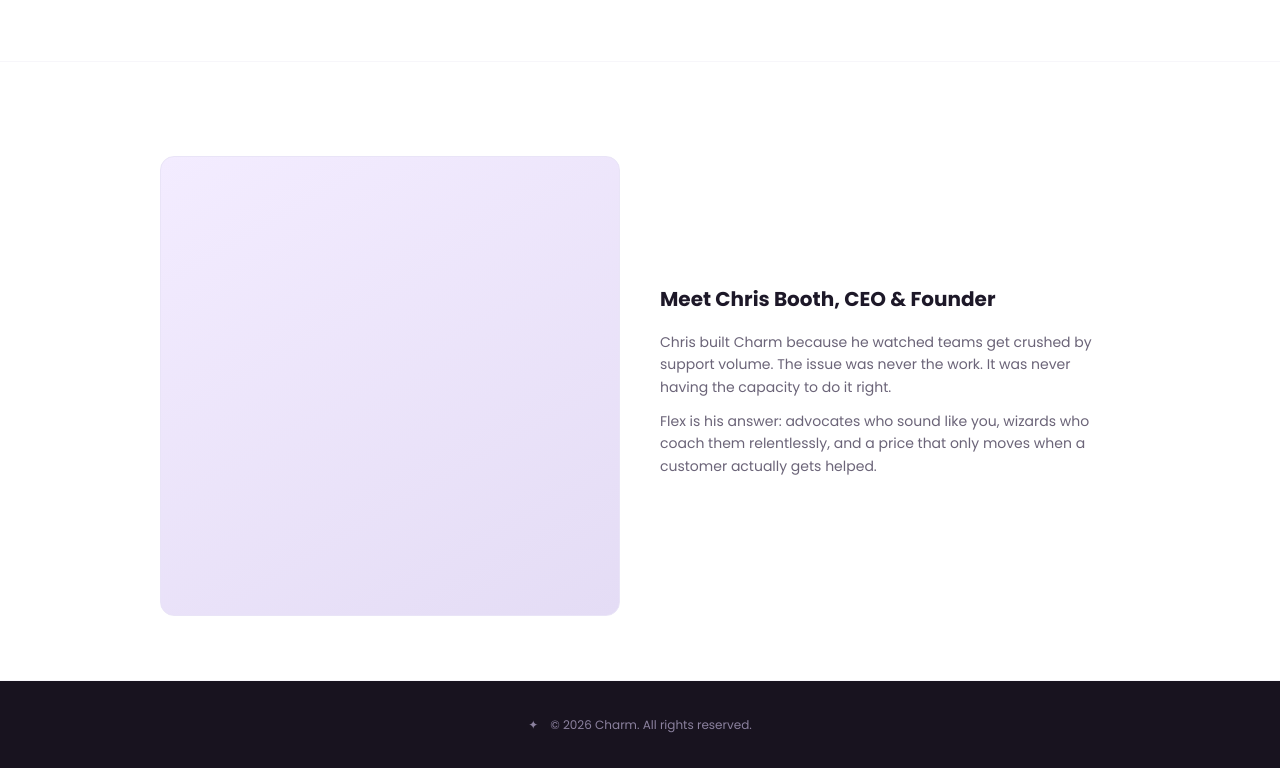
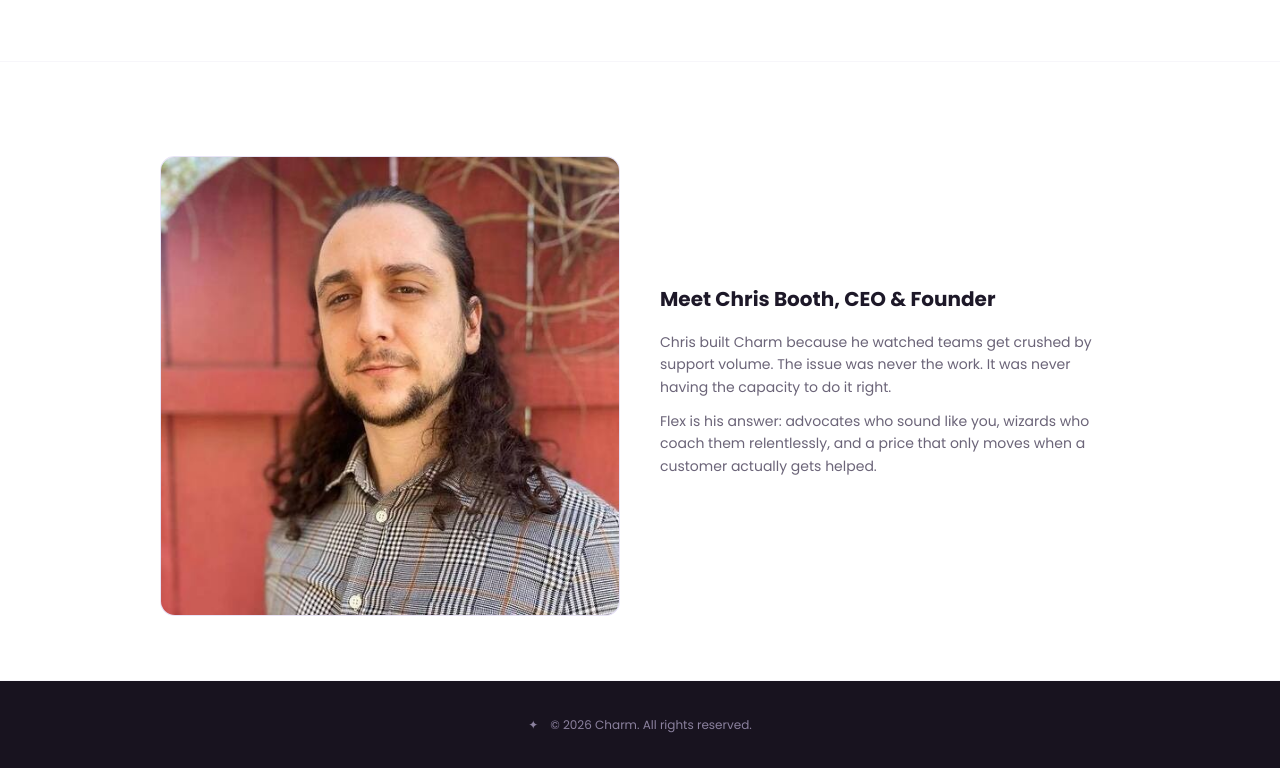
Before and after one commit to saribachi/charm-disco-booked, a plain HTML site: page thankyou-cs.html in a window 1280 px wide. Shown: the part 4169-4937 px from the top of the page. Drawn offline with Linux system fonts and the light colour scheme.

Commit message:
Add Chris Booth headshot to founder section on both thank-you pages (localized to assets/)

```diff
--- a/thankyou-cs.html
+++ b/thankyou-cs.html
@@ -485,7 +485,7 @@
         <div class="container">
             <div class="founder-section">
                 <div class="founder-image">
-                    <!-- PLACEHOLDER: founder photo -->
+                    <img src="assets/chris-booth.jpg" alt="Chris Booth, CEO and Founder of Charm" style="width:100%;height:100%;object-fit:cover;border-radius:14px;display:block;">
                 </div>
                 <div class="founder-bio">
                     <h3>Meet Chris Booth, CEO &amp; Founder</h3>
```
Also changed, not shown: thankyou-gtm.html (+1 -1 lines), assets/chris-booth.jpg (added).
